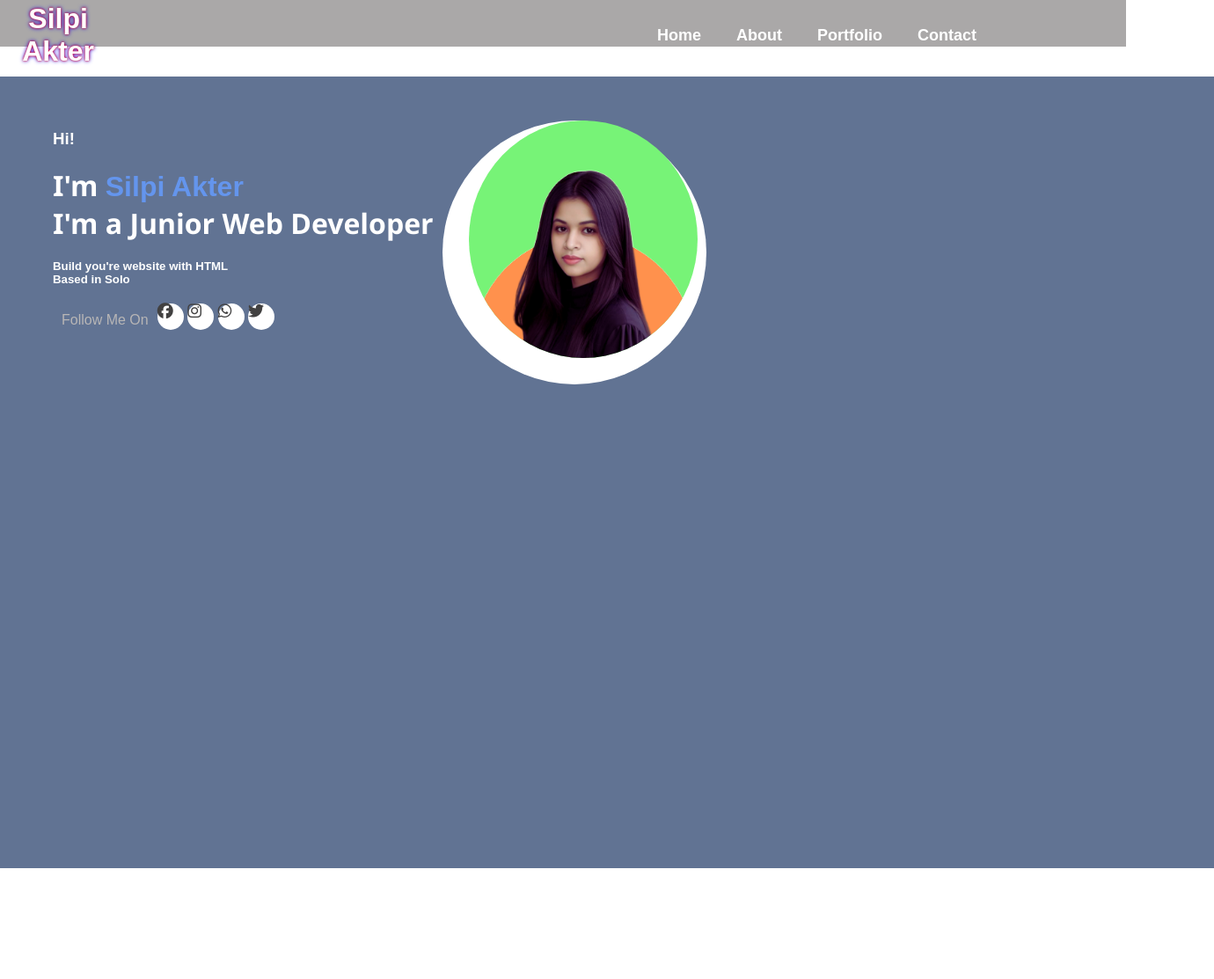
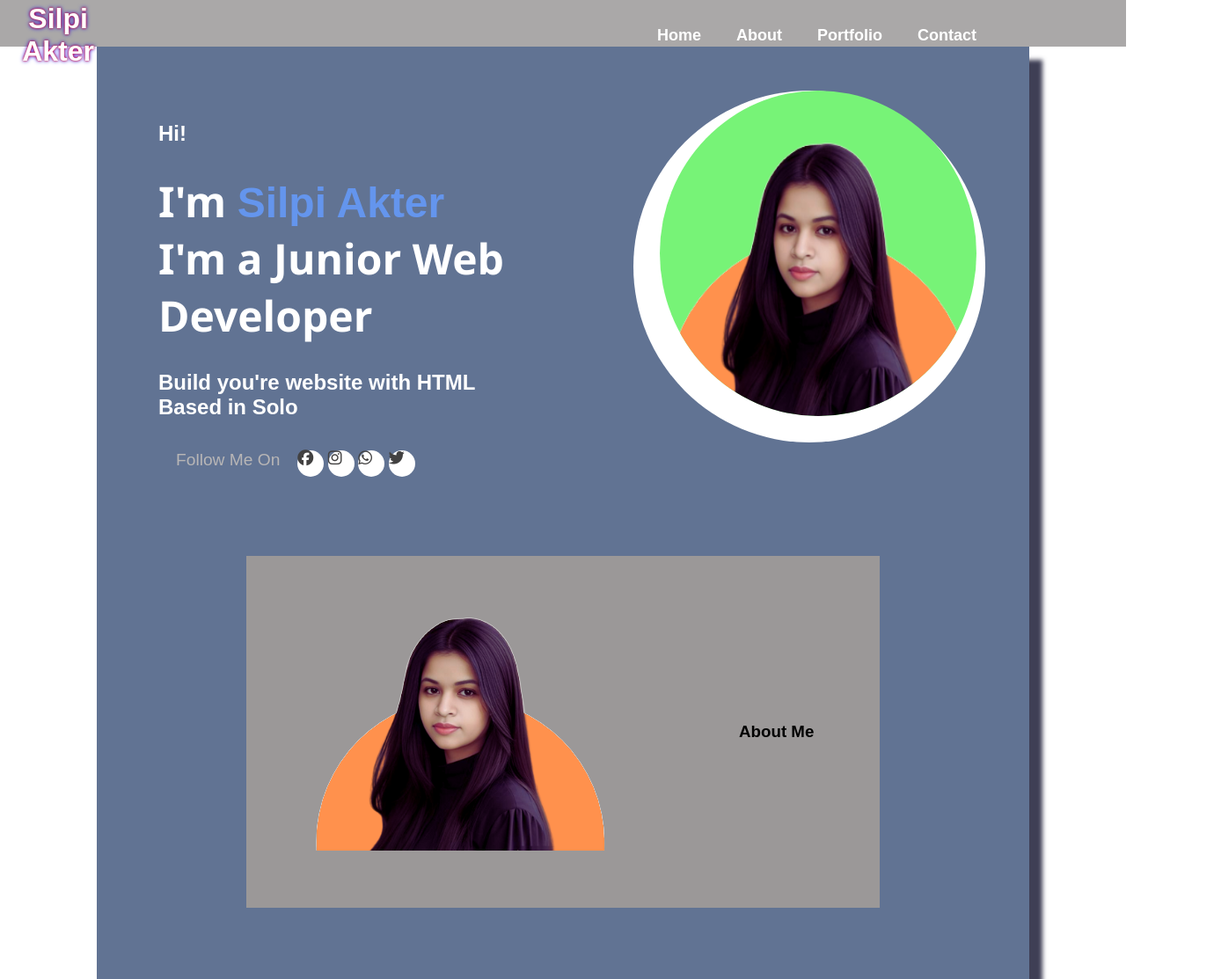
Before and after one commit to silpiAkter/my-first-repo, a plain HTML site: page index.html in a window 1280 px wide. Shown: the part 7-1120 px from the top of the page at 88% size, 1380 px wide, since content can reach past the window. Before the commit the page ends 994 px from the top, so only its background shows below. Drawn offline with Linux system fonts and the light colour scheme.

Commit message:
added 2nd div

```diff
--- a/index.html
+++ b/index.html
@@ -21,11 +21,12 @@
             </ul>
         </nav>
     </div>
-    <div>
+    <section class="sec-main">
+        <div class="div-main">
             <div class="container">
-            <div>
+                <div class="t-div">
                     <h3 class="text-style">Hi!</h3>
-                <h1 class="text-style">I'm <span class="spn-2">Silpi Akter</span> <br>I'm a Junior Web Developer</h1>
+                    <h1>I'm <span class="spn-2">Silpi Akter</span> <br>I'm a Junior Web Developer</h1>
                     <h5 class="text-style">Build you're website with HTML <br> Based in Solo</h5>
                     <div class="innerDiv">
                         <p>Follow Me On</p>
@@ -39,10 +40,19 @@
                 </div>
                 <div>
                     <div class="img-back">
-                    <img src="images/Web Deginer.png" alt="">
+                        <img class="img-1" src="images/Web Deginer.png" alt="">
                     </div>
                 </div>
             </div>
+            <div class="container-2">
+                <div class="img-d-2">
+                    <img src="images/Web Deginer.png" alt="">
                 </div>
+                <div>
+                    <h3>About Me</h3>
+                </div>
+            </div>
+        </div>
+    </section>
 </body>
 </html>
--- a/style/style.css
+++ b/style/style.css
@@ -45,31 +45,44 @@ nav ul li a:hover{
     text-align: center;
     text-shadow: 0 0 3px #ff0000, 0 0 5px #0000ff;
 }
-.container{
-    display: flex;
-    justify-content: first baseline;
-    align-items: self-start;
-    width: 100%;
-    height: 100vh;
+.div-main{
+    width: 75%;
+    height: 120vh;
     background-color: rgb(97, 115, 147);
     box-shadow: 15px 15px 5px #3f3f55;
     padding: 50px;
-
+    margin: auto;
+}
+.container{
+    display: flex;
+    justify-content: space-evenly;
+    align-items: self-start;
+    margin-bottom: 50px;
+}
+.t-div{
+    padding: 20px;
 }
 .text-style{
     color: #fff;
-    padding: 10px;
+    font-size: 1.5rem;
+    padding-top: 15px;
+    padding-bottom: 15px;
 }
 h1{
     color: #fff;
     font-family: 'Segoe UI', Tahoma, Geneva, Verdana, sans-serif;
+    font-size: 3rem;
+    padding-bottom: 15px;
+    padding-top: 15px;
 }
 .spn-2{
     color: cornflowerblue;
 }
 p{
     color: #b8b6b6;
+    font-size: larger;
     padding: 10px;
+
 }
 .innerDiv{
     display: flex;
@@ -77,6 +90,7 @@ p{
 }
 .fa-icon{
     text-decoration: none;
+    padding: 10px;
 }
 .fa-brands{
     width: 30px;
@@ -92,15 +106,15 @@ p{
 }
 .img-back{
     background-color: #fff;
-    width: 300px;
-    height: 300px;
+    width: 400px;
+    height: 400px;
     border-radius: 50%;
 
 }
-img{
+.img-1{
     border-radius: 50%;
-    width: 260px;
-    height: 220px;
+    width: 360px;
+    height: 320px;
     display: flex;
     justify-content: bottom;
     align-items: center;
@@ -109,3 +123,12 @@ img{
     background-repeat: no-repeat;
     margin-left: 30px;
 }
+.container-2{
+    display: flex;
+    align-items: center;
+    justify-content: space-around;
+    background-color: #9b9898;
+    width: 75%;
+    height: 400px;
+    margin: auto;
+}
```
Lines whose indentation alone changed are shown as unchanged.
